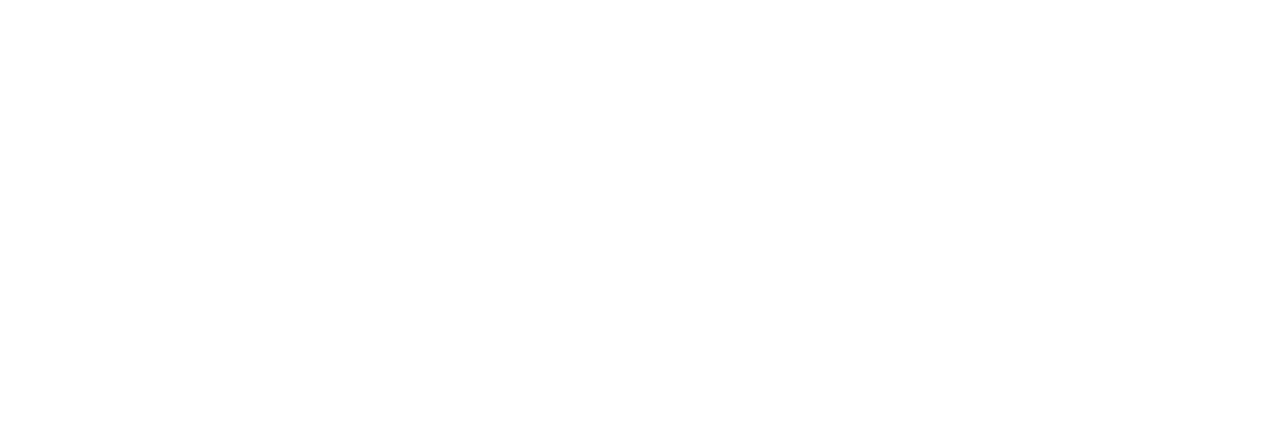
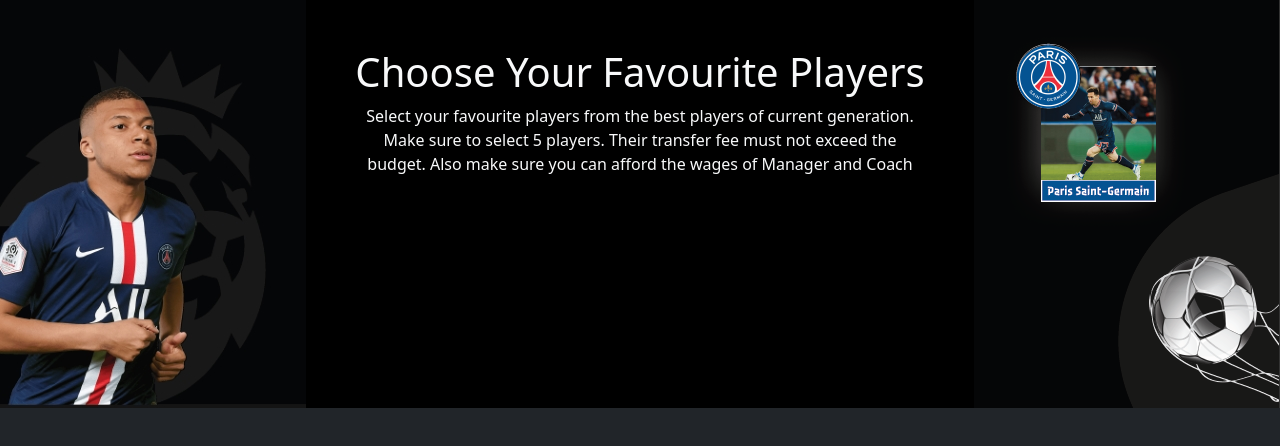
Before and after one commit to Sakibzaman/best-five-players, a plain HTML site: page index.html in a window 1280 px wide. Drawn offline with nearby package versions, Linux system fonts and the light colour scheme.

Commit message:
header added

```diff
--- a/index.html
+++ b/index.html
@@ -7,10 +7,29 @@
     <title>Select Best Five</title>
     <link
       rel="stylesheet"
-      href="	https://cdn.jsdelivr.net/npm/bootstrap@5.2.0/dist/css/bootstrap.min.css"
+      href="https://cdn.jsdelivr.net/npm/bootstrap@5.2.0/dist/css/bootstrap.min.css"
     />
+    <link rel="stylesheet" href="style.css" />
   </head>
-  <body>
-    <script src="	https://cdn.jsdelivr.net/npm/bootstrap@5.2.0/dist/js/bootstrap.bundle.min.js"></script>
+  <body class="bg-dark">
+    <header class="d-flex">
+      <div class="me-5">
+        <img src="images/image1.jpg" alt="" />
+      </div>
+      <div class="text-center my-5">
+        <h1 class="text-light">Choose Your Favourite Players</h1>
+        <p class="text-light">
+          Select your favourite players from the best players of current
+          generation. Make sure to select 5 players. Their transfer fee must not
+          exceed the budget. Also make sure you can afford the wages of Manager
+          and Coach
+        </p>
+      </div>
+      <div class="ms-5">
+        <img src="images/image2.jpg" alt="" />
+      </div>
+    </header>
+
+    <script src="https://cdn.jsdelivr.net/npm/bootstrap@5.2.0/dist/js/bootstrap.bundle.min.js"></script>
   </body>
 </html>
--- /dev/null
+++ b/style.css
@@ -0,0 +1,3 @@
+header {
+  background-color: black;
+}
```
Also changed, not shown: images/image1.jpg (added), images/image2.jpg (added).
